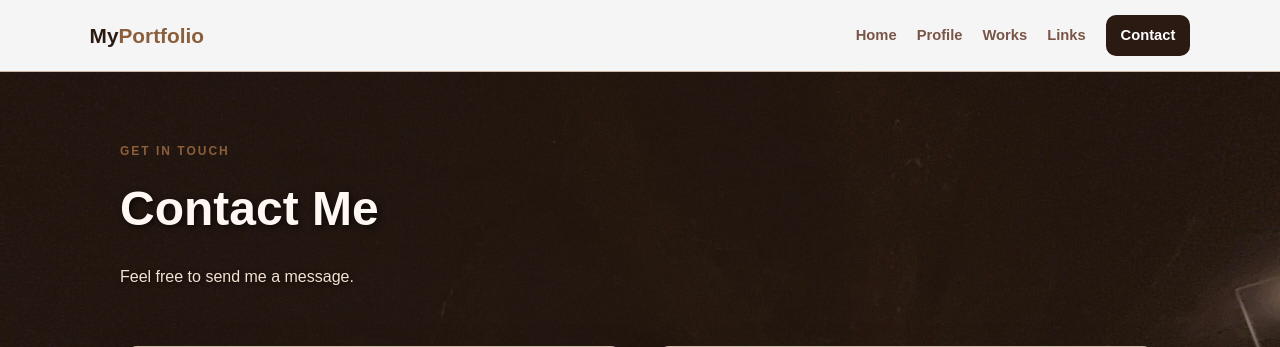
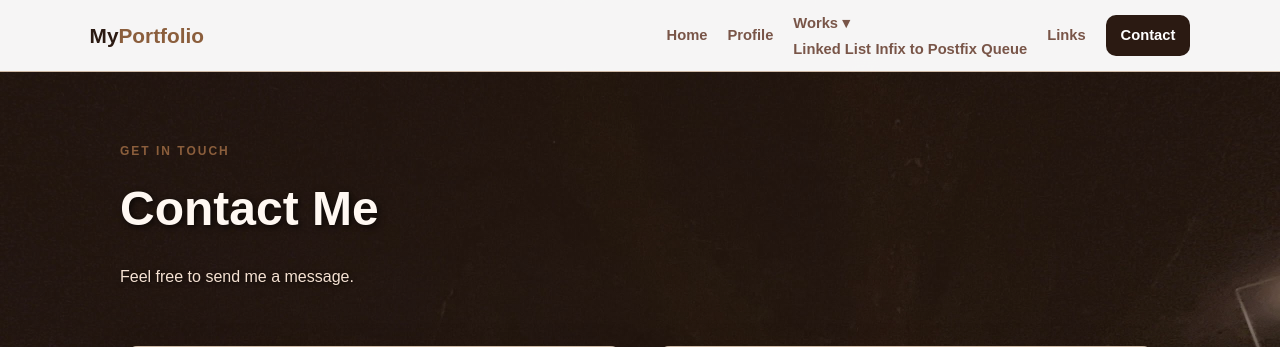
Before and after one commit to Elaine04-dsa/LAB4, a Flask app: page /contact in a window 1280 px wide. Shown: the top 347 px of the page. Run offline with Flask 3, Linux system fonts and the light colour scheme.

Commit message:
Update base.html

```diff
--- a/LAB4/templates/base.html
+++ b/LAB4/templates/base.html
@@ -6,6 +6,7 @@
     <title>{% block title %}My Portfolio{% endblock %}</title>
     <link rel="stylesheet" href="{{ url_for('static', filename='css/style.css') }}">
     <script defer src="{{ url_for('static', filename='js/script.js') }}"></script>
+    {% block extra_head %}{% endblock %}
 </head>
 <body>
     <nav class="navbar">
@@ -16,7 +17,16 @@
         <div class="nav-links">
             <a href="{{ url_for('index') }}">Home</a>
             <a href="{{ url_for('profile') }}">Profile</a>
-            <a href="{{ url_for('works') }}">Works</a>
+
+            <div class="dropdown">
+                <a href="{{ url_for('works') }}">Works &#9662;</a>
+                <div class="dropdown-menu">
+                    <a href="{{ url_for('linked_list') }}">Linked List</a>
+                    <a href="{{ url_for('infix_postfix') }}">Infix to Postfix</a>
+                    <a href="{{ url_for('queue_page') }}">Queue</a>
+                </div>
+            </div>
+
             <a href="{{ url_for('links') }}">Links</a>
             <a href="{{ url_for('contact') }}" class="nav-contact">Contact</a>
         </div>
```
